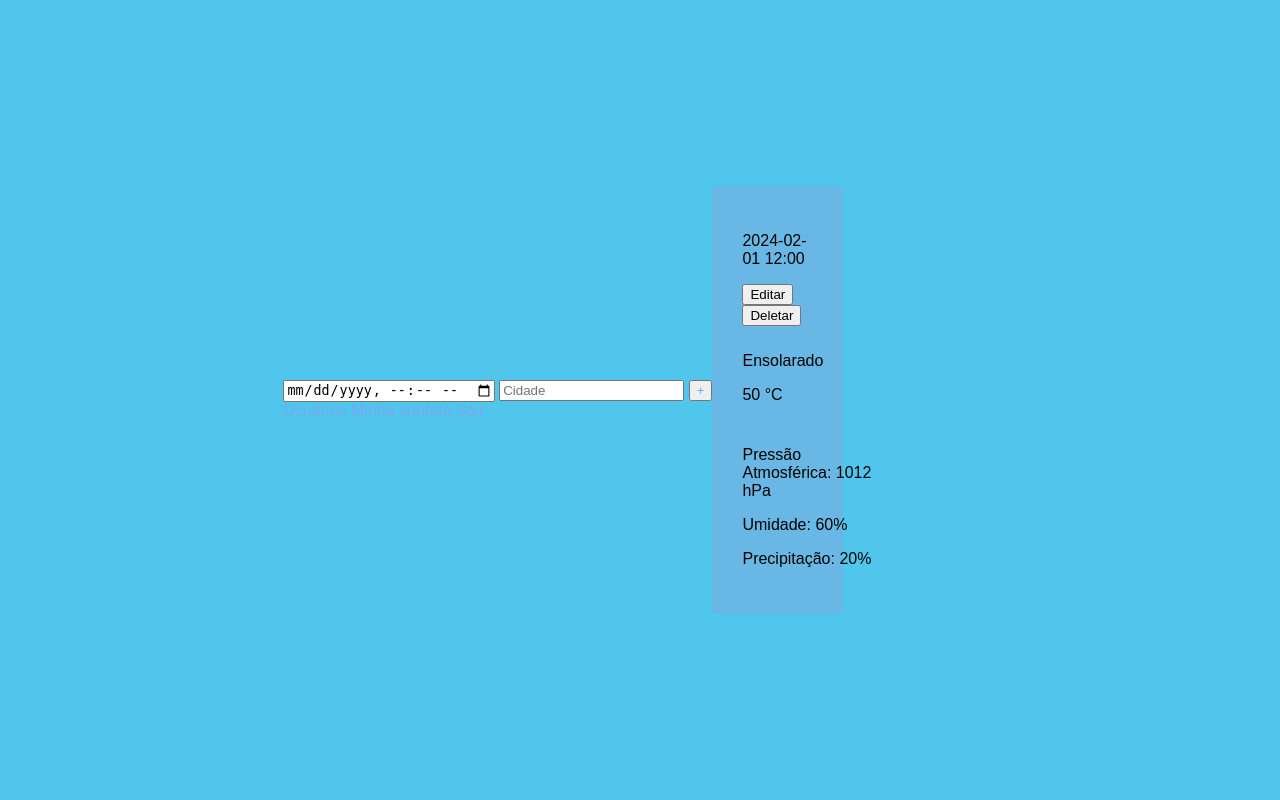
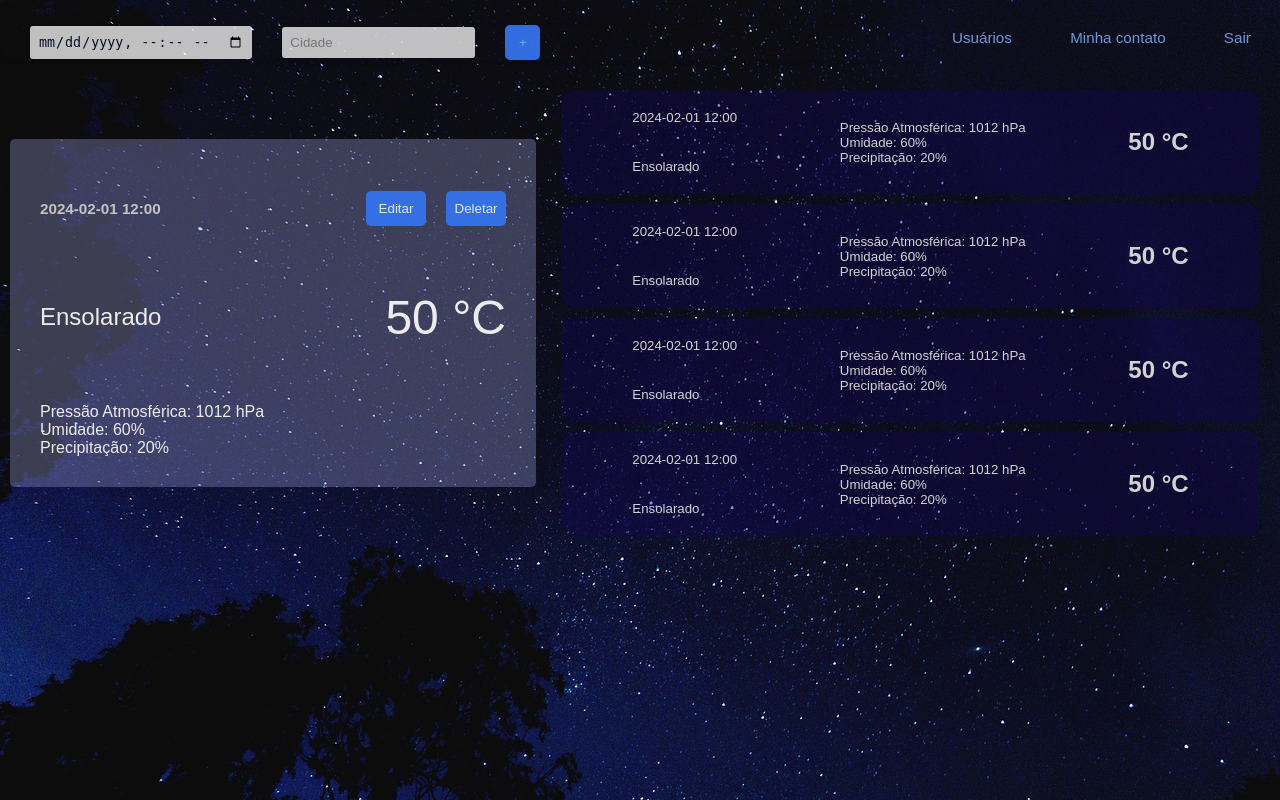
Before and after one commit to AnaJuliaMM/temperature_api, a Django app: template template/pages/forecasts.html in a window 1280 px wide. Run offline with Django 5.2, Linux system fonts and the light colour scheme; the template is opened without the code that fills it, so the values that code supplies are empty.

Commit message:
style: style home page with weather forecast

```diff
--- a/template/assets/style.css
+++ b/template/assets/style.css
@@ -1,16 +1,13 @@
 body,
 .login_body {
   font-family: Arial, sans-serif;
-  background-color: #50c6ed;
+  background-color: #040d3a;
+  background-image: url(./images/login_background.jpg);
+  background-size: cover;
   margin: 0;
   padding: 0;
-
-  display: flex;
-  align-items: center;
-  justify-content: center;
-  height: 100vh;
-
   font-size: 1rem;
+  color: #edecec;
 }
 a {
   cursor: pointer;
@@ -22,10 +19,8 @@ a:hover {
   color: #0056b3; /* Cor do texto ao passar o mouse sobre o link */
 }
 
-.login_body {
-  background-image: url(./images/login_background.jpg);
-  background-size: cover;
-}
+/* Estilização telas login e cadastro */
+
 .login_wrapper {
   display: flex;
   flex-direction: column;
@@ -41,7 +36,6 @@ a:hover {
   font-size: x-large;
   opacity: 0.9;
 }
-
 .input_wrapper {
   display: flex;
   flex-direction: column;
@@ -80,8 +74,7 @@ a:hover {
   cursor: pointer;
   background-color: #1e5bcdef;
 }
-form,
-.weather_info {
+form {
   display: flex;
   flex-direction: column;
   align-items: center;
@@ -99,10 +92,151 @@ form,
   width: 100%;
 }
 
-.weather_info {
-  align-items: start;
+/*Cabeçalho da página de previsões*/
+
+header {
+  display: flex;
+  justify-content: end;
+  align-items: center;
+  width: 100%;
+  height: 100%;
+  padding-top: 15px;
+  font-size: 0.95rem;
+}
+header nav {
+  display: flex;
+  justify-content: space-around;
+  width: 40%;
+}
+header nav span {
+  opacity: 0.9;
+}
+main {
+  display: flex;
+  flex-direction: row;
+  justify-content: center;
+  align-items: center;
+  padding: 20px 10px;
+  gap: 15px;
+  height: 100%;
+}
+.filter_wrapper {
+  display: flex;
+  justify-content: start;
+  align-items: center;
+  width: 100%;
+  gap: 30px;
+  padding-left: 30px;
+  box-shadow: 0 2px 4px rgba(0, 0, 0, 0.1);
+  border-radius: 5px;
+  margin-top: 10px;
+  font-size: 0.95rem;
 }
 
+input[type="datetime-local"],
+.filter_wrapper input[type="text"] {
+  padding: 8px;
+  border-radius: 3px;
+  border: none;
+  color: #030b28;
+  background-color: #ffffffbd;
+}
+header button {
+  display: flex;
+  align-self: center;
+  justify-content: center;
+
+  padding: 10px;
+  width: 35px;
+
+  border-radius: 5px;
+  border: none;
+  background-color: #3474ecef;
+  color: #e7e7e7;
+
+  transition: color 0.5 ease;
+  cursor: pointer;
+}
+header button:hover {
+  opacity: 0.85;
+}
+.weather_today {
+  display: flex;
+  flex-direction: column;
+  justify-content: center;
+  align-content: center;
+
+  gap: 10px;
+  width: 40%;
+  padding: 30px;
+  border-radius: 5px;
+
+  background-color: rgba(151, 156, 209, 0.349);
+}
+.header_forecast_today {
+  display: flex;
+  justify-content: space-between;
+  width: 100%;
+  font-weight: 600;
+  color: #dad9d9dc;
+}
+.header_forecast_today span {
+  display: flex;
+  gap: 20px;
+}
+.header_forecast_today span button {
+  width: 60px;
+}
+.header_temperature_wrapper {
+  display: flex;
+  justify-content: space-between;
+}
+.header_temperature_wrapper .weather_condition {
+  font-size: x-large;
+  display: flex;
+  align-items: center;
+}
+.header_temperature_wrapper span {
+  font-size: 3rem;
+}
+.infos {
+  display: flex;
+  flex-direction: column;
+}
+
+.forecast_list {
+  display: flex;
+  flex-direction: column;
+
+  gap: 10px;
+  width: 60%;
+  max-height: 80vh;
+  padding: 10px;
+  overflow-y: scroll;
+
+  color: #d3d2d2;
+}
+.weather_forecast {
+  display: flex;
+  justify-content: space-around;
+  align-items: center;
+
+  padding: 20px;
+  height: 8vh;
+  background-color: #1105526c;
+  font-size: 0.83rem;
+  border-radius: 15px;
+}
+.weather_forecast .temperature {
+  font-size: x-large;
+  font-weight: 700;
+}
+.data_condition {
+  display: flex;
+  flex-direction: column;
+  justify-content: space-between;
+  height: 100%;
+}
 /* Estilos para telas grandes (desktop, tablet) */
 @media (min-width: 768px) {
 }
@@ -116,4 +250,21 @@ form,
   form {
     width: 70%;
   }
+  header nav {
+    display: flex;
+    justify-content: space-around;
+    width: 100%;
+  }
+  header {
+    flex-direction: column;
+  }
+  .filter_wrapper {
+    display: flex;
+    justify-content: space-around;
+    align-items: center;
+
+    box-shadow: 0 2px 4px rgba(0, 0, 0, 0.1);
+    margin-top: 10px;
+    font-size: 0.95rem;
+  }
 }
--- a/template/index.html
+++ b/template/index.html
@@ -6,7 +6,7 @@
     <title>Login | Seja Bem-vindo!</title>
     <link rel="stylesheet" href="./assets/style.css" />
   </head>
-  <body class="login_body">
+  <body>
     <div class="login_wrapper">
       <span class="title_welcome"><p>Estávamos esperando por você</p></span>
       <form action="">
--- a/template/pages/forecasts.html
+++ b/template/pages/forecasts.html
@@ -26,7 +26,7 @@
     </header>
 
     <main>
-      <div class="weather_info">
+      <div class="weather_today">
         <header class="header_forecast_today">
           <p>2024-02-01 12:00</p>
           <span>
@@ -38,11 +38,65 @@
           <span class="weather_condition"><p>Ensolarado</p></span>
           <span><p>50 °C</p></span>
         </div>
-        <div>
-          <p>Pressão Atmosférica: 1012 hPa</p>
-          <p>Umidade: 60%</p>
-          <p>Precipitação: 20%</p>
+        <div class="infos">
+          <span>Pressão Atmosférica: 1012 hPa</span>
+          <span>Umidade: 60%</span>
+          <span>Precipitação: 20%</span>
         </div>
+      </div>
+      <div class="forecast_list">
+        <div class="weather_forecast">
+          <div class="data_condition">
+            <span class="header_forecast">2024-02-01 12:00</span>
+            <span>Ensolarado</span>
+          </div>
+          <div class="infos">
+            <span>Pressão Atmosférica: 1012 hPa</span>
+            <span>Umidade: 60%</span>
+            <span>Precipitação: 20%</span>
+          </div>
+          <span class="temperature"><p>50 °C</p></span>
+        </div>
+
+        <div class="weather_forecast">
+          <div class="data_condition">
+            <span class="header_forecast">2024-02-01 12:00</span>
+            <span>Ensolarado</span>
+          </div>
+          <div class="infos">
+            <span>Pressão Atmosférica: 1012 hPa</span>
+            <span>Umidade: 60%</span>
+            <span>Precipitação: 20%</span>
+          </div>
+          <span class="temperature"><p>50 °C</p></span>
+        </div>
+
+        <div class="weather_forecast">
+          <div class="data_condition">
+            <span class="header_forecast">2024-02-01 12:00</span>
+            <span>Ensolarado</span>
+          </div>
+          <div class="infos">
+            <span>Pressão Atmosférica: 1012 hPa</span>
+            <span>Umidade: 60%</span>
+            <span>Precipitação: 20%</span>
+          </div>
+          <span class="temperature"><p>50 °C</p></span>
+        </div>
+
+        <div class="weather_forecast">
+          <div class="data_condition">
+            <span class="header_forecast">2024-02-01 12:00</span>
+            <span>Ensolarado</span>
+          </div>
+          <div class="infos">
+            <span>Pressão Atmosférica: 1012 hPa</span>
+            <span>Umidade: 60%</span>
+            <span>Precipitação: 20%</span>
+          </div>
+          <span class="temperature"><p>50 °C</p></span>
+        </div>
+
       </div>
     </main>
   </body>
```
